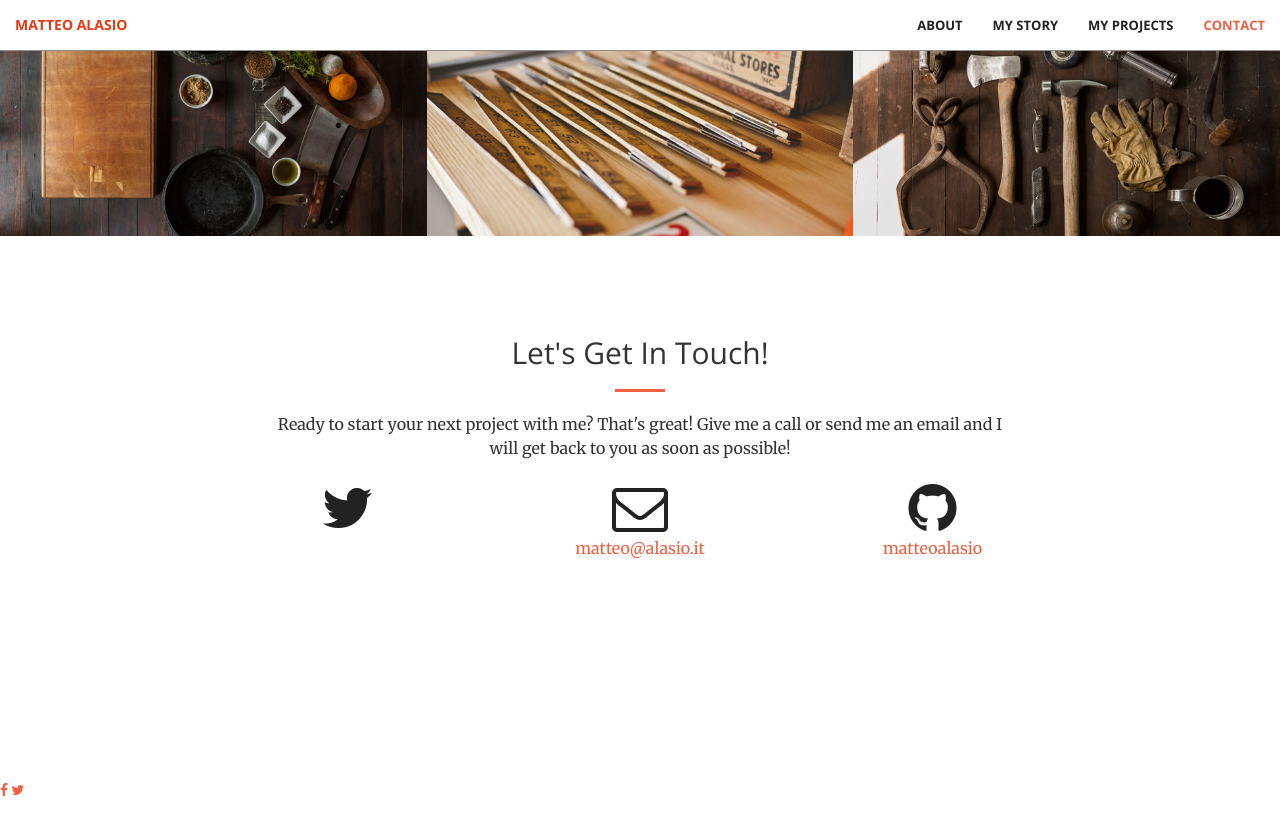
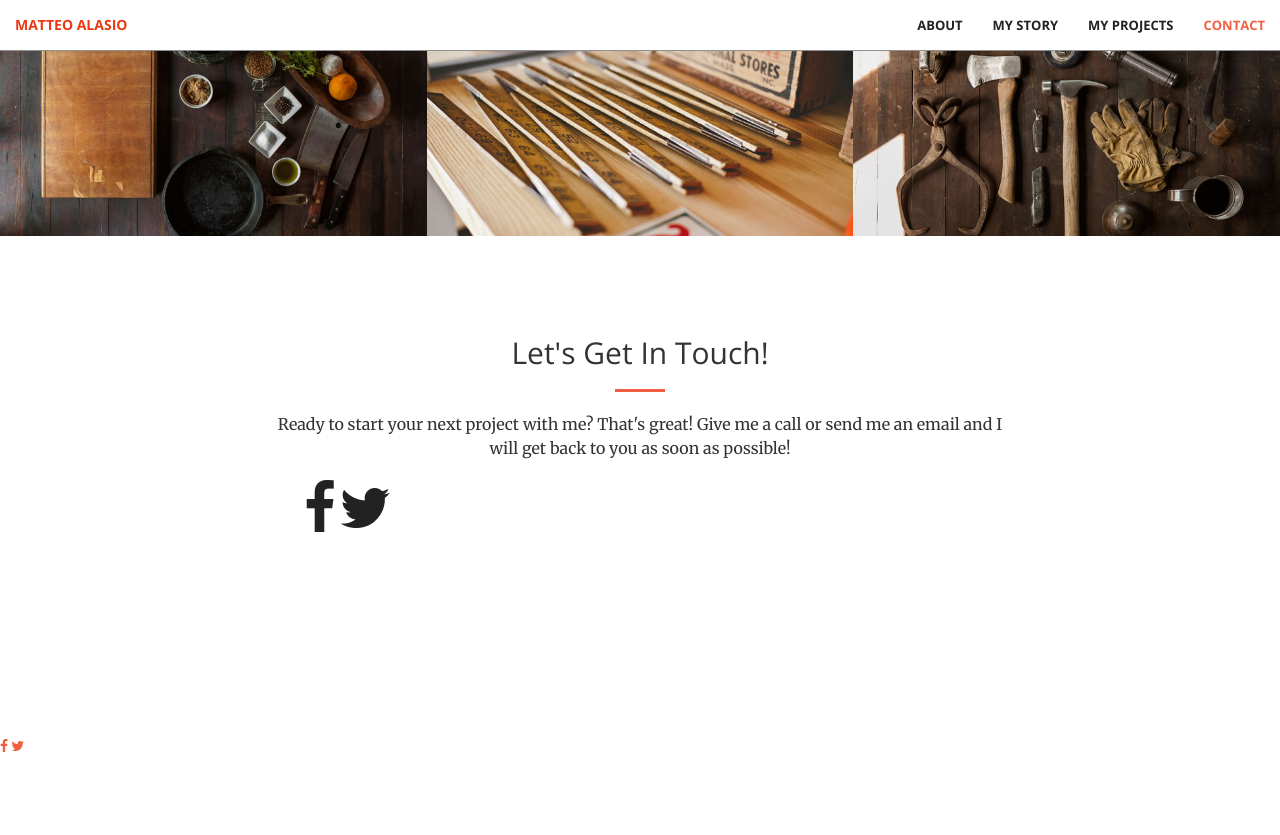
Before and after one commit to matteoalasio/matteoalasio.github.io, a Jekyll site: the page built from index.html, in a window 1280 px wide and 900 px high, scrolled down 2649 px. Shown: the top 835 px of the window. Built offline with Jekyll 4.4.1, drawn with Linux system fonts in a browser that asks for light colours.

Commit message:
conctact test 2

```diff
--- a/_includes/contact.html
+++ b/_includes/contact.html
@@ -7,22 +7,11 @@
                 <p>Ready to start your next project with me? That's great! Give me a call or send me an email and I will get back to you as soon as possible!</p>
             </div>
         <div class="col-lg-2 col-lg-offset-2 text-center">
-            <a href="https://twitter.com/{{ site.twitter_username }}">
-                <i class="fa fa-twitter fa-3x wow bounceIn" data-wow-delay=".1s"></i>
-                <p>{{ site.twitter_username }}</p>
-            </a>
-        </div>
-        <div class="col-lg-2 col-lg-offset-1 text-center">
-            <a href="mailto:{{ site.email }}">
-            <i class="fa fa-envelope-o fa-3x wow bounceIn" data-wow-delay=".1s"></i>
-                <p>{{ site.email }}</p>
-            </a>
-        </div>
-        <div class="col-lg-2 col-lg-offset-1 text-center">
-            <a href="https://github.com/{{ site.github_username }}">
-            <i class="fa fa-github fa-3x wow bounceIn" data-wow-delay=".1s"></i>
-                <p>{{ site.github_username }}</p>
-            </a>
+			<!-- Add icon library -->
+			<link rel="stylesheet" href="https://cdnjs.cloudflare.com/ajax/libs/font-awesome/4.7.0/css/font-awesome.min.css">
+			<!-- Add font awesome icons -->
+			<a href="#" class="fa fa-facebook"></a>
+			<a href="#" class="fa fa-twitter"></a>
         </div>
 
     </div>
```
